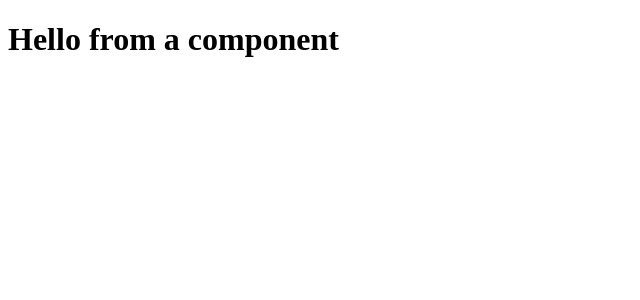
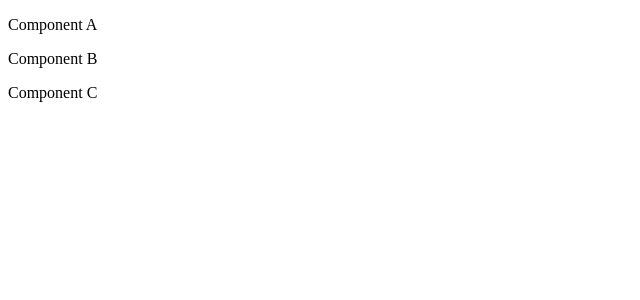
Before and after one commit to gspasarkar/vuejs-project, a Vue app in the folder vue-formexample/: page / in a window 1280 px wide. Shown: the top 300 px of the page, without its empty margins (0-640 px from the left). Built offline with nearby package versions, Linux system fonts and the light colour scheme.

Commit message:
multiple component example

```diff
--- a/vue-formexample/src/App.vue
+++ b/vue-formexample/src/App.vue
@@ -1,9 +1,21 @@
 <template>
-  <hello-world></hello-world>
+  <div>
+    <component-a/>
+    <component-b/>
+    <component-c/>
+  </div>
 </template>
+
 <script>
-import HelloWorld from './components/HelloWorld'
-export default {
-  components: { HelloWorld }
+import ComponentA from './components/ComponentA'
+import ComponentB from './components/ComponentB'
+import ComponentC from './components/ComponentC'
+
+export default{
+  components: {
+    ComponentA,
+    ComponentB,
+    ComponentC
+  }
 }
 </script>
--- /dev/null
+++ b/vue-formexample/src/components/ComponentA.vue
@@ -0,0 +1,3 @@
+<template>
+   <p>Component A</p>
+</template>
--- a/vue-formexample/src/components/HelloWorld.vue
+++ /dev/null
@@ -1,3 +0,0 @@
-<template>
-    <h1>Hello from a component</h1>
-</template>
--- /dev/null
+++ b/vue-formexample/src/components/componentB.vue
@@ -0,0 +1,3 @@
+<template>
+    <p>Component B</p>
+</template>
--- /dev/null
+++ b/vue-formexample/src/components/componentC.vue
@@ -0,0 +1,3 @@
+<template>
+    <p>Component C</p>
+</template>
```
